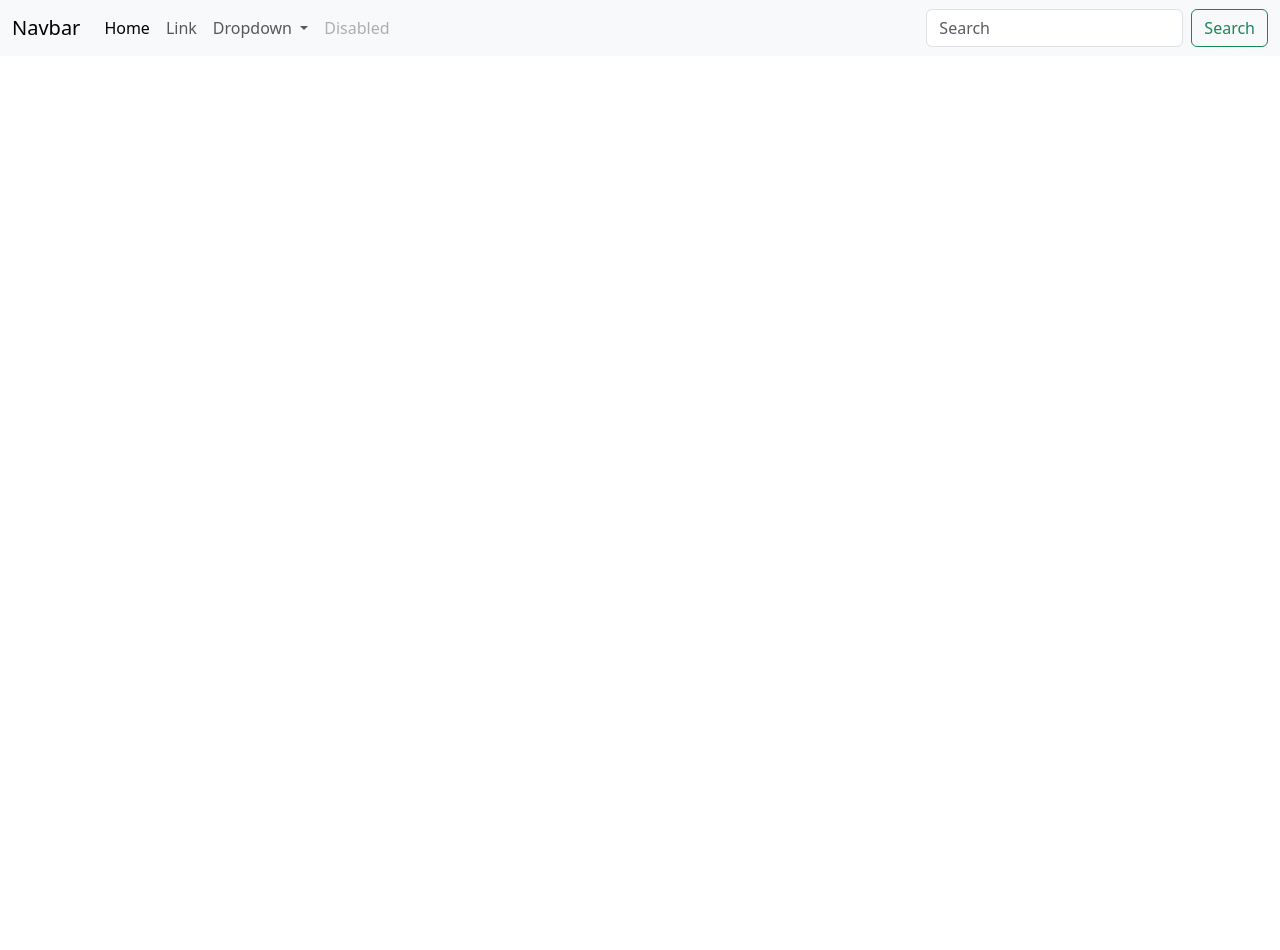
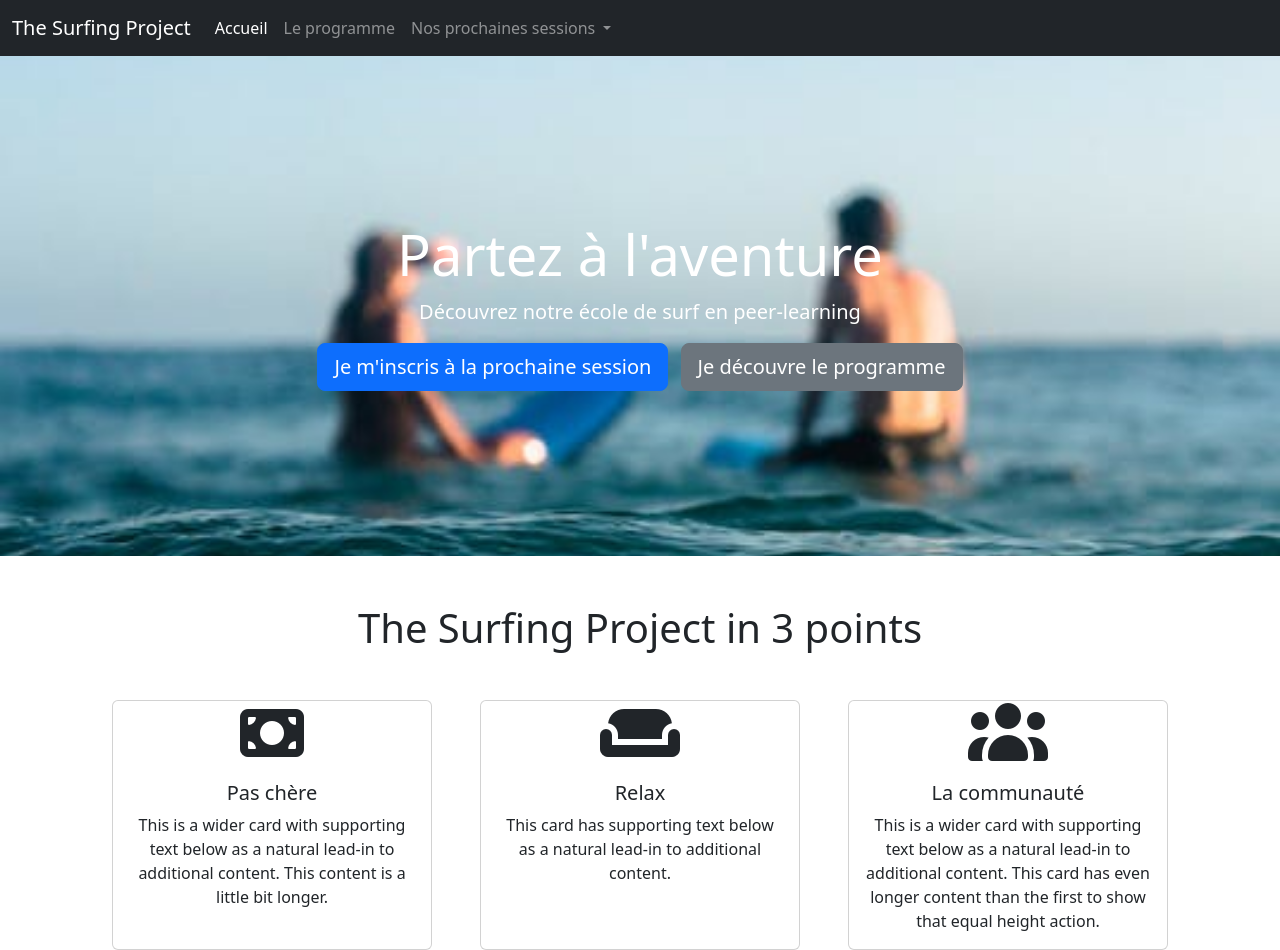
Before and after one commit to saliou898/projet1_boostrap, a plain HTML site: page index.html in a window 1280 px wide. Before the commit the page ends 800 px from the top, so only its background shows below. Drawn offline with nearby package versions, Linux system fonts and the light colour scheme.

Commit message:
2 em commit

```diff
--- a/index.html
+++ b/index.html
@@ -11,43 +11,136 @@
       integrity="sha384-sRIl4kxILFvY47J16cr9ZwB07vP4J8+LH7qKQnuqkuIAvNWLzeN8tE5YBujZqJLB"
       crossorigin="anonymous"
     />
+    <!--  -->
+    <script
+      src="https://cdn.jsdelivr.net/npm/bootstrap@5.3.8/dist/js/bootstrap.bundle.min.js"
+      integrity="sha384-FKyoEForCGlyvwx9Hj09JcYn3nv7wiPVlz7YYwJrWVcXK/BmnVDxM+D2scQbITxI"
+      crossorigin="anonymous"
+    ></script>
+    <!--  -->
+    <link
+      rel="stylesheet"
+      href="https://cdnjs.cloudflare.com/ajax/libs/font-awesome/7.0.1/css/all.min.css"
+    />
   </head>
+
   <body>
-    <nav class="navbar navbar-expand-lg bg-body-tertiary">
+    <nav class="navbar navbar-expand-lg navbar-dark bg-dark">
       <div class="container-fluid">
-    <a class="navbar-brand" href="#">Navbar</a>
-    <button class="navbar-toggler" type="button" data-bs-toggle="collapse" data-bs-target="#navbarSupportedContent" aria-controls="navbarSupportedContent" aria-expanded="false" aria-label="Toggle navigation">
+        <a class="navbar-brand text-white" href="#">The Surfing Project</a>
+        <button
+          class="navbar-toggler"
+          type="button"
+          data-bs-toggle="collapse"
+          data-bs-target="#navbarSupportedContent"
+          aria-controls="navbarSupportedContent"
+          aria-expanded="false"
+          aria-label="Toggle navigation"
+        >
           <span class="navbar-toggler-icon"></span>
         </button>
         <div class="collapse navbar-collapse" id="navbarSupportedContent">
           <ul class="navbar-nav me-auto mb-2 mb-lg-0">
             <li class="nav-item">
-          <a class="nav-link active" aria-current="page" href="#">Home</a>
+              <a class="nav-link active text-white" aria-current="page" href="#"
+                >Accueil</a
+              >
             </li>
             <li class="nav-item">
-          <a class="nav-link" href="#">Link</a>
+              <a class="nav-link text-white-50" href="#">Le programme</a>
             </li>
             <li class="nav-item dropdown">
-          <a class="nav-link dropdown-toggle" href="#" role="button" data-bs-toggle="dropdown" aria-expanded="false">
-            Dropdown
+              <a
+                class="nav-link dropdown-toggle text-white-50"
+                href="#"
+                role="button"
+                data-bs-toggle="dropdown"
+                aria-expanded="false"
+              >
+                Nos prochaines sessions
               </a>
               <ul class="dropdown-menu">
                 <li><a class="dropdown-item" href="#">Action</a></li>
                 <li><a class="dropdown-item" href="#">Another action</a></li>
-            <li><hr class="dropdown-divider"></li>
-            <li><a class="dropdown-item" href="#">Something else here</a></li>
+                <li>
+                  <hr class="dropdown-divider" />
+                </li>
+                <li>
+                  <a class="dropdown-item" href="#">Something else here</a>
+                </li>
               </ul>
             </li>
-        <li class="nav-item">
-          <a class="nav-link disabled" aria-disabled="true">Disabled</a>
-        </li>
           </ul>
-      <form class="d-flex" role="search">
-        <input class="form-control me-2" type="search" placeholder="Search" aria-label="Search"/>
-        <button class="btn btn-outline-success" type="submit">Search</button>
-      </form>
         </div>
       </div>
     </nav>
+
+    <!--  -->
+    <section
+      class="d-flex align-items-center text-center text-white"
+      style="
+        height: 500px;
+        background: url(&quot;assets/img/pexels-photo-1533729.jpeg&quot;)
+          center/cover no-repeat;
+      "
+    >
+      <div class="container">
+        <h1 class="display-4 fw-light">Partez à l'aventure</h1>
+        <p class="lead">Découvrez notre école de surf en peer-learning</p>
+
+        <a href="#" class="btn btn-primary btn-lg me-2">
+          Je m'inscris à la prochaine session
+        </a>
+        <a href="#" class="btn btn-secondary btn-lg">
+          Je découvre le programme
+        </a>
+      </div>
+    </section>
+    <!--  -->
+    <section class="container">
+      <h3 class="text-center my-5 fs-1">The Surfing Project in 3 points</h3>
+      <div class="d-flex justify-content-center text-center column-gap-5">
+        <div class="card text-center" style="width: 20rem">
+          <div class="pt-4x">
+            <i class="fa-solid fa-money-bill fa-4x"></i>
+          </div>
+          <div class="card-body">
+            <h5 class="card-title text-center">Pas chère</h5>
+            <p class="card-text text-center">
+              This is a wider card with supporting text below as a natural
+              lead-in to additional content. This content is a little bit
+              longer.
+            </p>
+          </div>
+        </div>
+        <!--  -->
+        <div class="card text-center" style="width: 20rem">
+          <div class="pt-4x">
+            <i class="fa-solid fa-couch fa-4x"></i>
+          </div>
+          <div class="card-body">
+            <h5 class="card-title text-center">Relax</h5>
+            <p class="card-text text-center">
+              This card has supporting text below as a natural lead-in to
+              additional content.
+            </p>
+          </div>
+        </div>
+        <!--  -->
+        <div class="card text-center" style="width: 20rem">
+          <div class="pt-4x">
+            <i class="fa-solid fa-users fa-4x"></i>
+          </div>
+          <div class="card-body">
+            <h5 class="card-title text-center">La communauté</h5>
+            <p class="card-text text-center">
+              This is a wider card with supporting text below as a natural
+              lead-in to additional content. This card has even longer content
+              than the first to show that equal height action.
+            </p>
+          </div>
+        </div>
+      </div>
+    </section>
   </body>
 </html>
```
Also changed, not shown: assets/img/pexels-photo-1533729.jpeg (added). Lines whose indentation alone changed are shown as unchanged.
